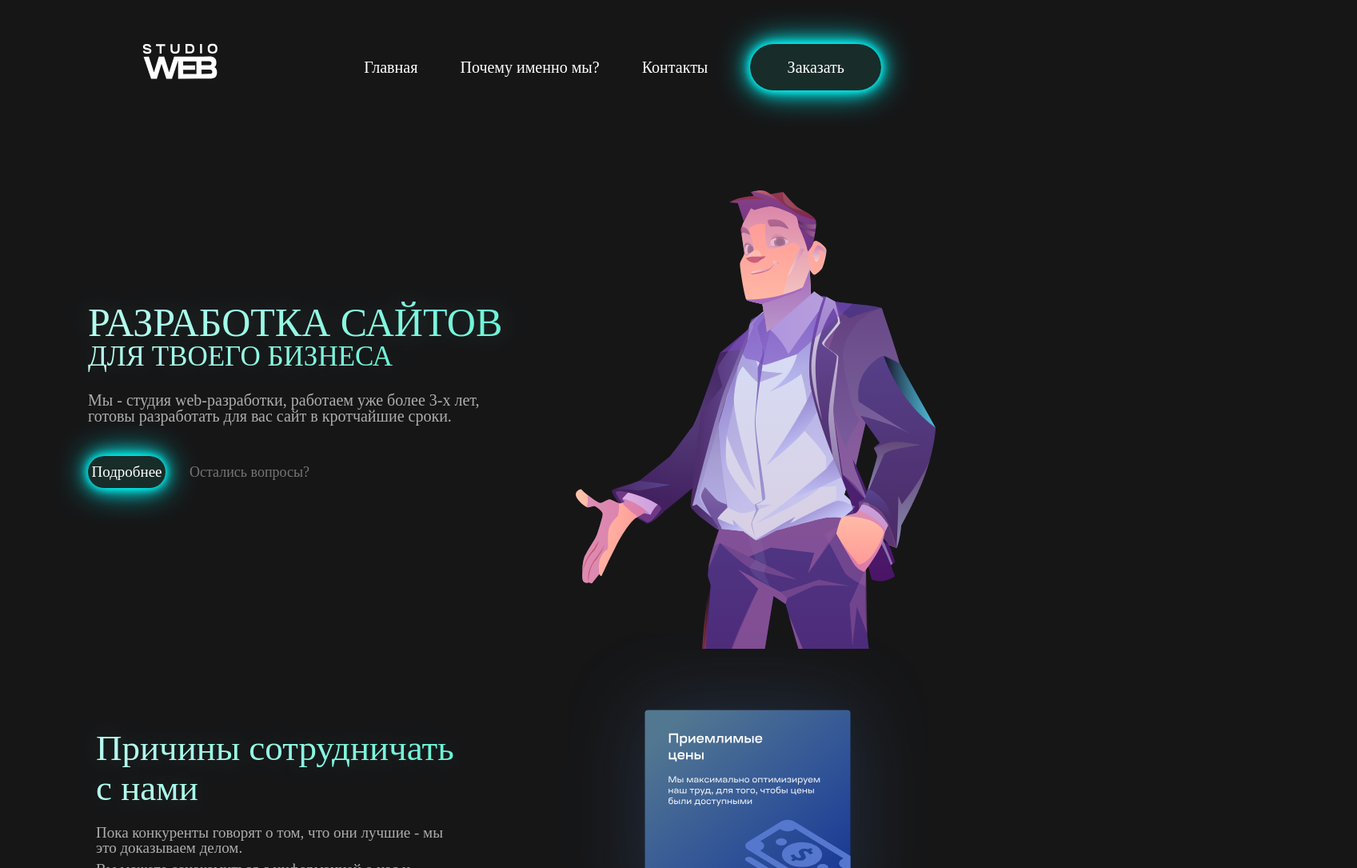
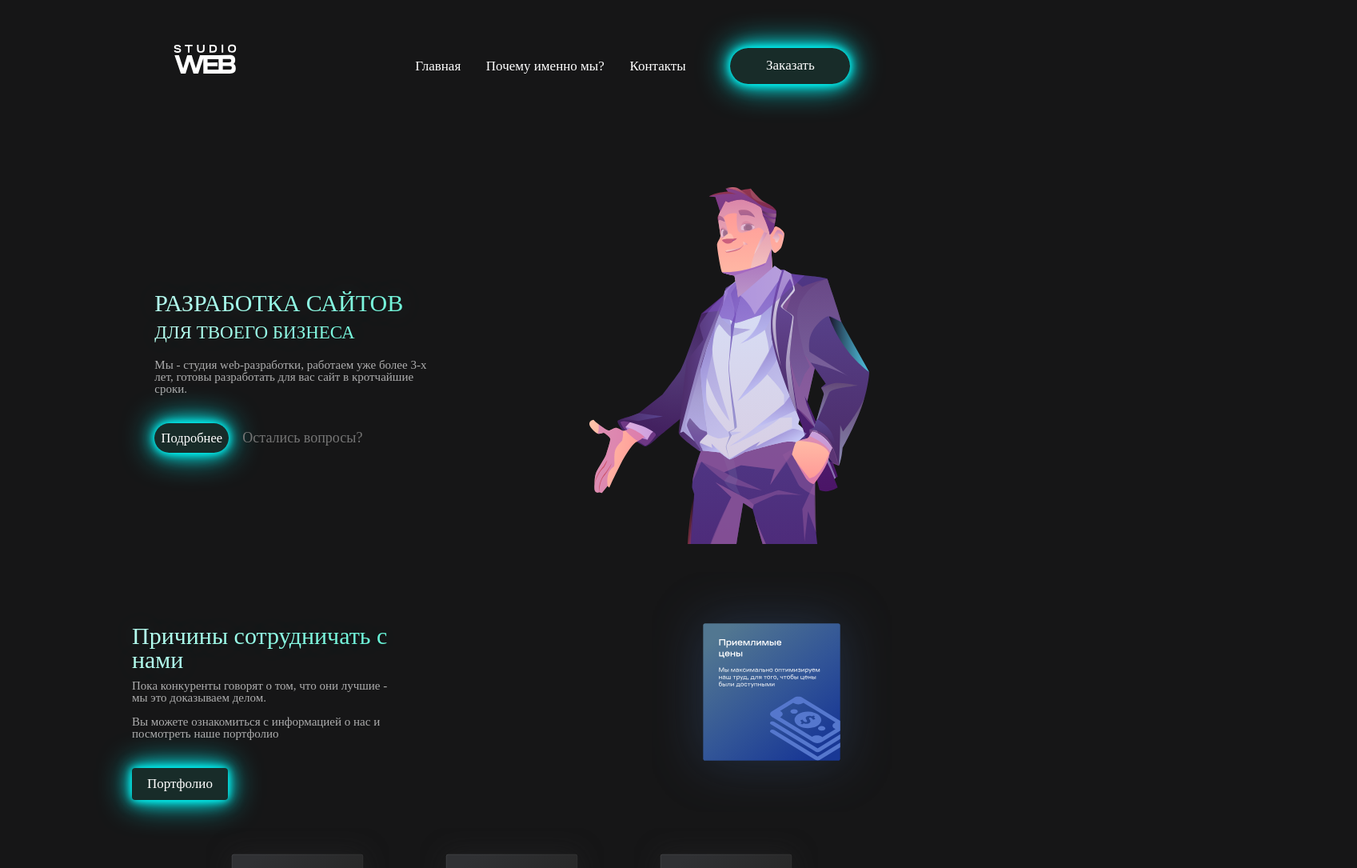
Before and after one commit to Elyor548/portfolio-project, a React (Create React App) app: page / in a window 1280 px wide. Shown: the top 1085 px of the page at 80% size, 1697 px wide, since content can reach past the window. Built offline with nearby package versions, Linux system fonts and the light colour scheme.

Commit message:
сделан адапив для планшетов на 50%

```diff
--- a/src/App.js
+++ b/src/App.js
@@ -6,7 +6,7 @@ import Reason from './componets/reason/Reason';
 import Portfolio from './componets/portfolio/Portfolio';
 import Tarif from './componets/tarif/Tarif';
 import Bidform from './componets/bidform/Bidform';
-import Footer from './footer/Footer';
+import Footer from './componets/footer/Footer';
 
 function App() {
   return (
@@ -15,10 +15,10 @@ function App() {
         <Navbar />
         <Header />
         <Reason />
-        <Portfolio />
+        {/* <Portfolio />
         <Tarif />
         <Bidform />
-        <Footer />
+        <Footer /> */}
       </header>
     </div>
   );
--- a/src/componets/header/Header.module.css
+++ b/src/componets/header/Header.module.css
@@ -1,3 +1,6 @@
+
+@media (min-width: 1300px ) {
+
 .contener {
     padding-left: 50px;
     padding-right: 50px;
@@ -53,7 +56,7 @@
 
 
 .men {
-    width: 450px;
+    width: 400px;
     /* overflow: hidden; */
     position: relative;
 }
@@ -125,3 +128,143 @@
     justify-content: space-between;
     align-items: center;
 }
+}
+
+
+
+@media (min-width: 768px ) and (max-width: 1300px ){
+
+
+    .titleFirst {
+        width: 350px;
+        height: 40px;
+        color: rgba(46, 236, 197, 1);
+        font-family: Ruberoid;
+        font-style: Extra Bold;
+        font-size: 30px;
+        font-weight: 400;
+        line-height: 100%;
+        letter-spacing: 0%;
+        margin: 0;
+        padding-top: 130px;
+        background: linear-gradient(91.2deg, #B5FEEF 10.31%, #2EECC5 165.09%);
+        text-shadow: 0px 0px 36px rgba(165, 252, 235, 0.2);
+        -webkit-background-clip: text;
+        -webkit-text-fill-color: transparent;
+        background-clip: text;
+        color: transparent;
+
+    }
+
+    .titleSecond {
+        width: 300px;
+        height: 45px;
+        color: rgba(46, 236, 197, 1);
+        font-family: Ruberoid;
+        font-style: Extra Bold;
+        font-size: 23px;
+        font-weight: 400;
+        line-height: 100%;
+        letter-spacing: 0%;
+        margin: 0;
+        background: linear-gradient(91.2deg, #B5FEEF 10.31%, #2EECC5 165.09%);
+        text-shadow: 0px 0px 36px rgba(165, 252, 235, 0.2);
+        -webkit-background-clip: text;
+        -webkit-text-fill-color: transparent;
+        background-clip: text;
+        color: transparent;
+
+    }
+    .headerTwo {
+        display: flex;
+        justify-content: space-evenly;
+        padding-top: 120px;
+    }
+
+    .men {
+        width: 350px;
+        position: relative;
+    }
+
+    .WeStudy {
+        margin: 0;
+        width: 350px;
+        height: 45px;
+        color: rgba(255, 255, 255, 0.65);
+        font-family: Ruberoid;
+        font-style: Medium;
+        font-size: 15px;
+        font-weight: 400;
+        line-height: 100%;
+        letter-spacing: 0%;
+    }
+
+    .buttonMore {
+        width: 120px;
+        height: 37px;
+        background-color: rgba(46, 236, 197, 0.1);
+        box-shadow: 0 0 10px #0ff,
+        0 0 20px #0ff,
+        0 0 40px #0ff;
+        border-radius: 49px;
+        display: flex;
+        justify-content: center;
+        align-items: center;
+        margin-top: 15px;
+        cursor: pointer;
+
+    }
+    .buttonName {
+        width: 60px;
+        height: 17px;
+        background: none;
+        border: none;
+        font-family: Ruberoid;
+        font-weight: 400;
+        font-size: 16.5px;
+        font-style: Semi Bold;
+        color: #FFFFFF;
+        display: flex;
+        justify-content: center;
+        align-items: center;
+        cursor: pointer;
+
+    }
+
+    .quation {
+        font-family: Ruberoid;
+        font-weight: 400;
+        font-size: 18px;
+        color: rgba(255, 255, 255, 0.9);
+        background: transparent;
+        border: none;
+        outline: none;
+        margin-top: 15px;
+        position: relative;
+        left: 15px;
+
+    }
+    .quationButton {
+        width: 320px;
+        display: flex;
+        justify-content: space-between;
+        align-items: center;
+        padding-top: 20px;
+    }
+
+    /* .contener {
+        padding-left: 50px;
+        padding-right: 50px;
+    }
+    */
+
+
+
+
+
+
+
+
+
+
+}
--- a/src/componets/nav /Navbar.module.css
+++ b/src/componets/nav /Navbar.module.css
@@ -1,4 +1,7 @@
-.contener {
+
+@media (min-width: 1300px ) {
+
+    .contener {
     padding-left: 50px;
     padding-right: 50px;
 }
@@ -77,3 +80,97 @@
     align-items: center;
     width: 700px;
 }
+
+}
+
+
+@media (min-width: 768px ) and (max-width: 1300px ){
+
+    /* .contener {
+        padding-left: 50px;
+        padding-right: 50px;
+    } */
+     .logo {
+        width: 80.19px;
+        height: 60.24px;
+    }
+
+
+    .header {
+        display:flex;
+        justify-content: space-evenly;
+        width: auto;
+        align-items: center;
+        padding-top: 50px;
+    }
+
+    .navigate {
+        list-style: none;
+        text-decoration: none;
+        display: flex;
+        justify-content: space-around;
+        min-width: 370px;
+        max-width: 500px;
+        height: 22px;
+        align-items: center;
+        position: relative;
+        right: 10px;
+    }
+    .navigate a{
+        text-decoration: none;
+        color: #FFFFFF;
+        font-family: Ruberoid;
+        font-style: Semi Bold;
+        font-size: 17px;
+        font-weight: 400;
+
+    }
+
+    .button {
+        width: 150px;
+        height: 45px;
+        background-color: rgba(46, 236, 197, 0.1);
+        box-shadow: 0 0 10px #0ff,
+        0 0 20px #0ff,
+        0 0 40px #0ff;
+        border-radius: 44px;
+        display: flex;
+        justify-content: center;
+        align-items: center;
+        cursor: pointer;
+
+    }
+
+    .buttonname {
+        width: 80px;
+        height: 21px;
+        background: none;
+        border: none;
+        font-family: Ruberoid;
+        font-weight: 400;
+        font-size: 17px;
+        font-style: Semi Bold;
+        color: #FFFFFF;
+        display: flex;
+        justify-content: center;
+        align-items: center;
+        cursor: pointer;
+
+    }
+
+    .navbut {
+        display: flex;
+        gap: 30px;
+        align-items: center;
+    }
+    /*
+    .img {
+        display: flex;
+        justify-content: start;
+    }
+
+
+ */
+
+
+}
--- a/src/componets/reason/Reason.module.css
+++ b/src/componets/reason/Reason.module.css
@@ -1,3 +1,6 @@
+@media (min-width: 1300px ) {
+
+
 .contener {
     padding-left: 50px;
     padding-right: 50px;
@@ -122,3 +125,121 @@
     position: relative;
     right: 50px;
 }
+
+}
+
+
+@media (min-width: 768px ) and (max-width: 1300px ){
+    .contener {
+        /* padding-left: 50px; */
+        /* padding-right: 50px; */
+        padding-top: 100px;
+    }
+
+    .reasonWork {
+        width: 320px;
+        height: 70px;
+        color: rgba(46, 236, 197, 1);
+        font-family: Ruberoid;
+        font-style: Extra Bold;
+        font-size: 30px;
+        font-weight: 400;
+        line-height: 100%;
+        letter-spacing: 0%;
+        margin: 0;
+        background: linear-gradient(91.2deg, #B5FEEF 10.31%, #2EECC5 165.09%);
+        text-shadow: 0px 0px 36px rgba(165, 252, 235, 0.2);
+        -webkit-background-clip: text;
+        -webkit-text-fill-color: transparent;
+        background-clip: text;
+        color: transparent;
+
+    }
+
+    .reasonWorkSmall {
+        margin: 0;
+        width: 320px;
+        height: 45px;
+        color: rgba(255, 255, 255, 0.65);
+        font-family: Ruberoid;
+        font-style: Medium;
+        font-size: 15px;
+        font-weight: 400;
+        line-height: 100%;
+        letter-spacing: 0%;
+    }
+
+    .reasonWorkSmaller {
+        margin: 0;
+        width: 320px;
+        height: 45px;
+        color: rgba(255, 255, 255, 0.65);
+        font-family: Ruberoid;
+        font-style: Medium;
+        font-size: 15px;
+        font-weight: 400;
+        line-height: 100%;
+        letter-spacing: 0%;
+    }
+
+    .reason {
+        display: flex;
+        justify-content: space-around;
+    }
+
+    .reason img {
+        position: relative;
+        bottom: 65px;
+        width: 300px;
+        height: 300px;
+    }
+
+    .nameButton {
+        width: 120px;
+        height: 40px;
+        background-color: rgba(46, 236, 197, 0.1);
+        box-shadow: 0 0 10px #0ff,
+        0 0 20px #0ff,
+        0 0 40px #0ff;
+        display: flex;
+        justify-content: center;
+        align-items: center;
+        border-radius: 4px;
+        border: 1.5px;
+        margin-top: 20px;
+        cursor: pointer;
+    }
+
+    .ButtonPortfolio {
+        width: 100px;
+        height: 26px;
+        background: none;
+        border: none;
+        font-family: Ruberoid;
+        font-weight: 400;
+        font-size: 17px;
+        font-style: Semi Bold;
+        color: #FFFFFF;
+        display: flex;
+        justify-content: center;
+        align-items: center;
+        cursor: pointer;
+
+    }
+
+    .threeFacts img {
+        width: 230px;
+        height: 240px;
+        position: relative;
+        bottom: 50px;
+    }
+    .threeFacts {
+        display: flex;
+        justify-content: center;
+        gap: 3%;
+    }
+
+
+
+
+}
```
Also changed, not shown: src/componets/footer/Footer.jsx (renamed from src/footer/Footer.jsx), src/componets/footer/Footer.module.css (renamed from src/footer/Footer.module.css).
